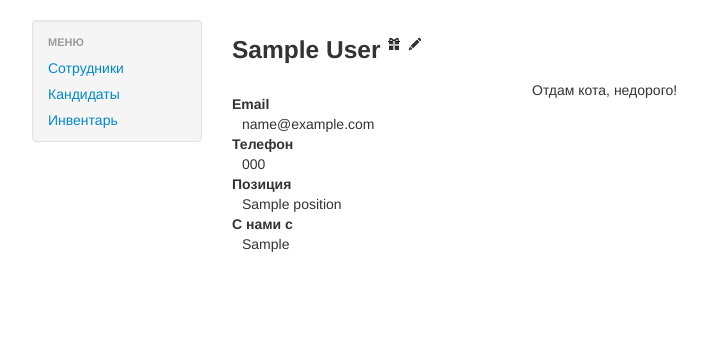
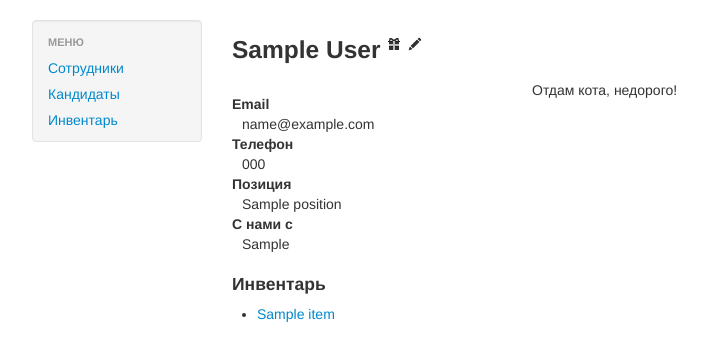
Before and after one commit to nimnull/expensor, a Django app: template core/templates/core/person_detail.html in a window 1280 px wide. Shown: the top 361 px of the page, without its empty margins (23-730 px from the left). Run offline with Django 3.2, Linux system fonts and the light colour scheme; tables that the repository leaves empty hold one stand-in row (values such as "Sample post"); the template is opened without the code that fills it: values that come from a table or form of the project are taken from there, most other values are stand-ins (such as "Sample title", 1, 10 or a date in 2020); parts of the project's set-up code (start-up, migrations or seed data) failed here and were passed over.

Commit message:
inventory in person

```diff
--- a/core/templates/core/inventory_list_table.html
+++ b/core/templates/core/inventory_list_table.html
@@ -9,7 +9,6 @@
             <th>Стоимость</th>
             <th>Тип</th>
             <th>Сотрудник</th>
-
 
         </tr>
     </thead>
@@ -24,7 +23,6 @@
             </td>
             <td>{{ item.description }}</td>
 
-
             <td>{{ item.purchase_date }}</td>
             <td>{{ item.price }}</td>
             <td>{{ item.get_inventory_type_display }}</td>
@@ -37,9 +35,6 @@
             <td>-</td>
             {% endif %}
 
-
-
-
         </tr>
         {% endfor %}
     </tbody>
--- a/core/templates/core/person_detail.html
+++ b/core/templates/core/person_detail.html
@@ -15,6 +15,13 @@
                 <dt>Позиция</dt><dd>{{ person.position }}</dd>
                 <dt>С нами с</dt><dd>{{ person.works_from }}</dd>
             </dl>
+            <h4>Инвентарь</h4>
+            <ul class="styled">
+                {% for item in person.inventory_set.all %}
+                        <li><a href="{% url 'core:inventory_item' pk=item.id %}"
+                            data-toggle="tooltip" title="{{ payment.comment }}">{{ item.name }}</a></li>
+                {% endfor %}
+            </ul>
         </div>
         {% if user.is_staff %}
         <div class="span3">
```
